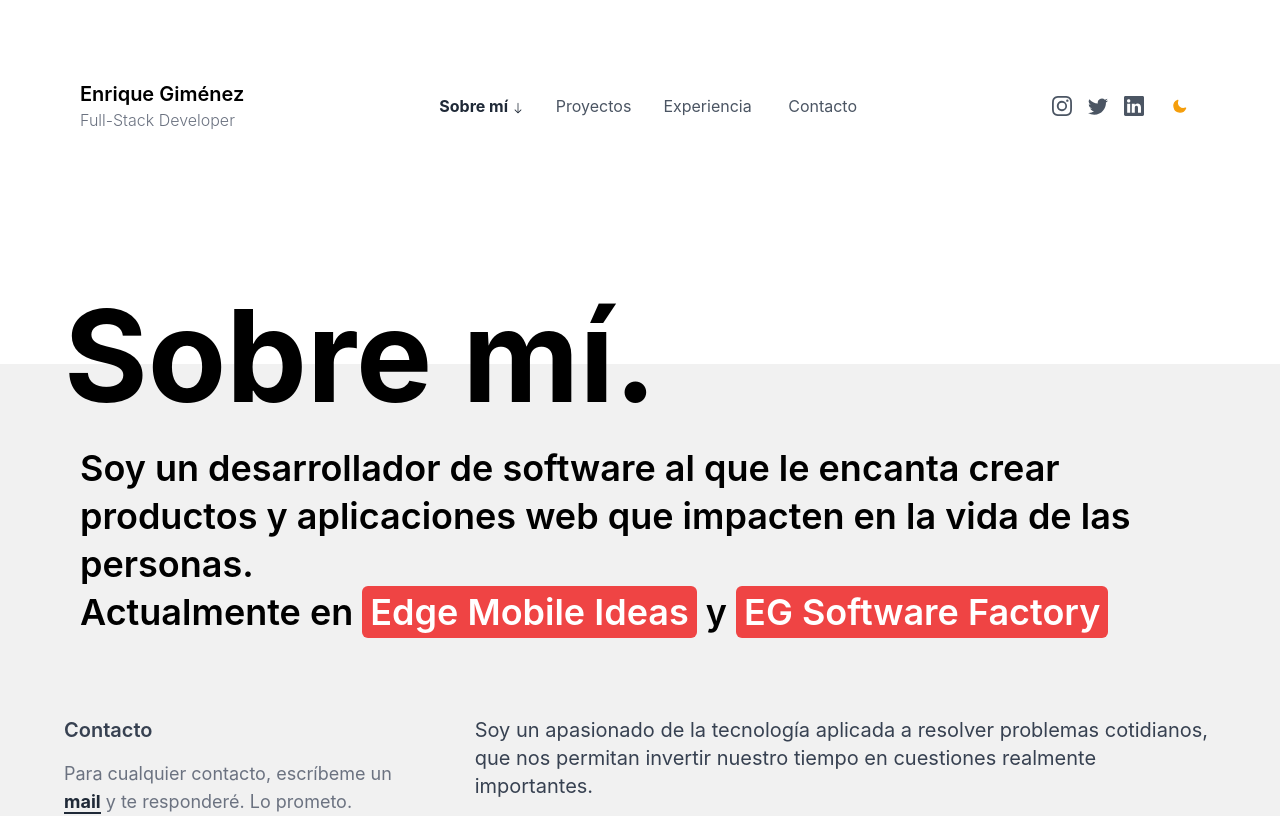
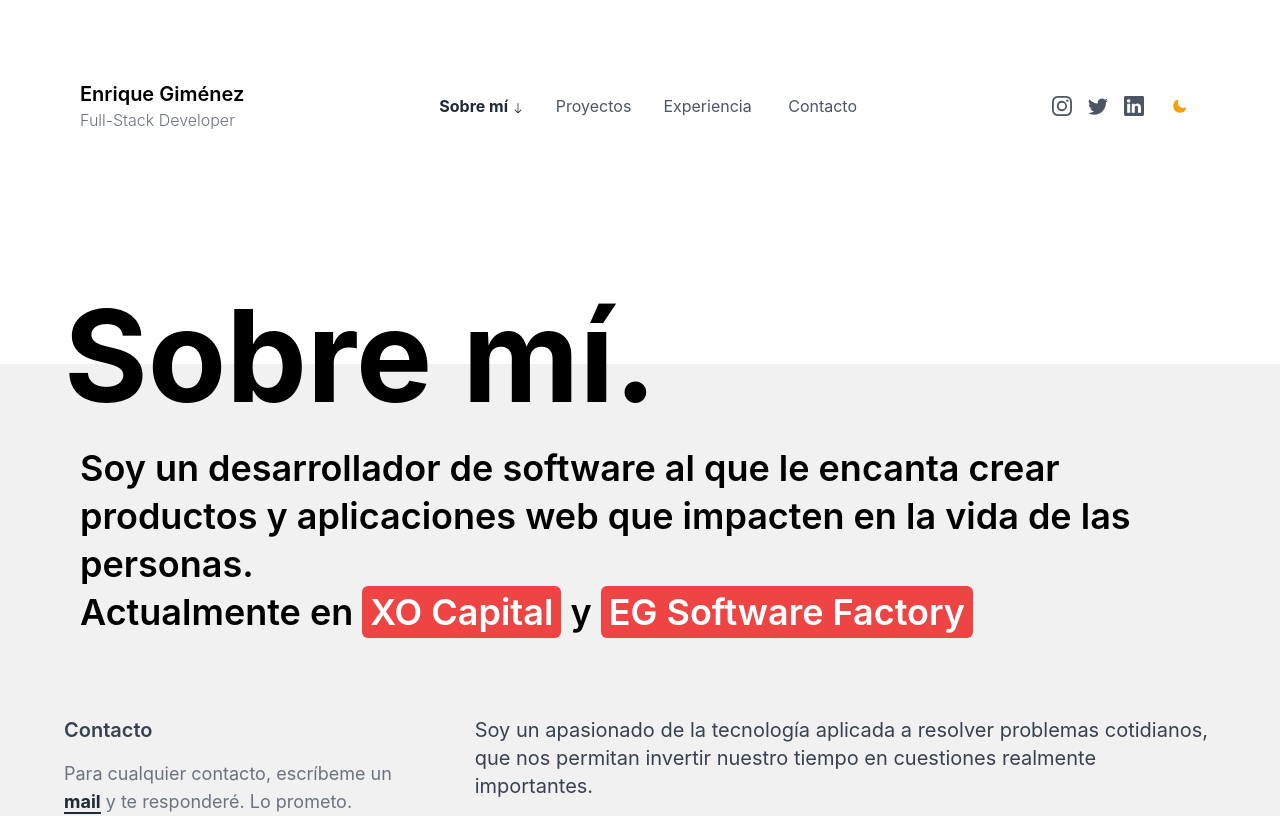
Before and after one commit to codesjedi/portfolio, a Next.js app: page /about in a window 1280 px wide. Shown: the top 816 px of the page. Built offline with nearby package versions, Linux system fonts and the light colour scheme.

Commit message:
Updated portfolio

```diff
--- a/components/Experience.js
+++ b/components/Experience.js
@@ -13,9 +13,8 @@ export default function Experience() {
         <div className="grid grid-cols-1 dark:bg-gray-900 max-w-xl mx-auto pt-20">
           {/* Experience card */}
           {userData.experience.map((exp, idx) => (
-            <>
+            <div key={idx}>
               <ExperienceCard
-                key={idx}
                 title={exp.title}
                 desc={exp.desc}
                 year={exp.year}
@@ -30,7 +29,7 @@ export default function Experience() {
                   <div className="w-1 h-24 bg-gray-200 dark:bg-gray-500 rounded-full -mt-2"></div>
                 </div>
               )}
-            </>
+            </div>
           ))}
         </div>
       </div>
--- a/components/Hero.js
+++ b/components/Hero.js
@@ -13,7 +13,7 @@ export default function Hero() {
         <RoughNotationGroup show={true}>
           <RainbowHighlight color={colors[0]}>
             <h1 className="text-4xl md:text-8xl font-bold text-gray-700 dark:text-gray-200 my-2">
-              Digitalization.
+              Frontend.
             </h1>
           </RainbowHighlight>
           <RainbowHighlight color={colors[1]}>
@@ -28,7 +28,7 @@ export default function Hero() {
           </RainbowHighlight>
           <RainbowHighlight color={colors[3]}>
             <h1 className="text-4xl md:text-8xl font-bold text-gray-700 dark:text-gray-200 my-2">
-              Automatization.
+              Backend.
             </h1>
           </RainbowHighlight>
         </RoughNotationGroup>
--- a/components/Navbar.js
+++ b/components/Navbar.js
@@ -6,7 +6,6 @@ import userData from "@constants/data"
 
 export default function Navbar() {
   const router = useRouter()
-  console.log(router.asPath)
   const { theme, setTheme } = useTheme()
   const [mounted, setMounted] = useState(false)
 
--- a/constants/data.js
+++ b/constants/data.js
@@ -43,14 +43,21 @@ const userData = {
     ],
     currentPersonalProject: "EG Software Factory",
     currentPersonalProjectUrl: "https://enrique.digital",
-    currentJobProject: "Edge Mobile Ideas",
+    currentJobProject: "XO Capital",
     currentJobProjectUrl: "https://edge.com.py",
   },
   experience: [
     {
+      title: "Software Engineer",
+      company: "XO Capital",
+      companyLink: "https://xo.capital",
+      year: "since 2022",
+      desc: "Node, Python, React, Next, Django, Postgres, Mongo"
+    },
+    {
       title: "FullStack Developer",
       company: "Edge S.A.",
-      year: "Since 2021",
+      year: "2021 - 2022",
       companyLink: "https://edge.com.py/",
       desc: "REST API development with Apigee, Javascript, AWS, etc.",
     },
```
